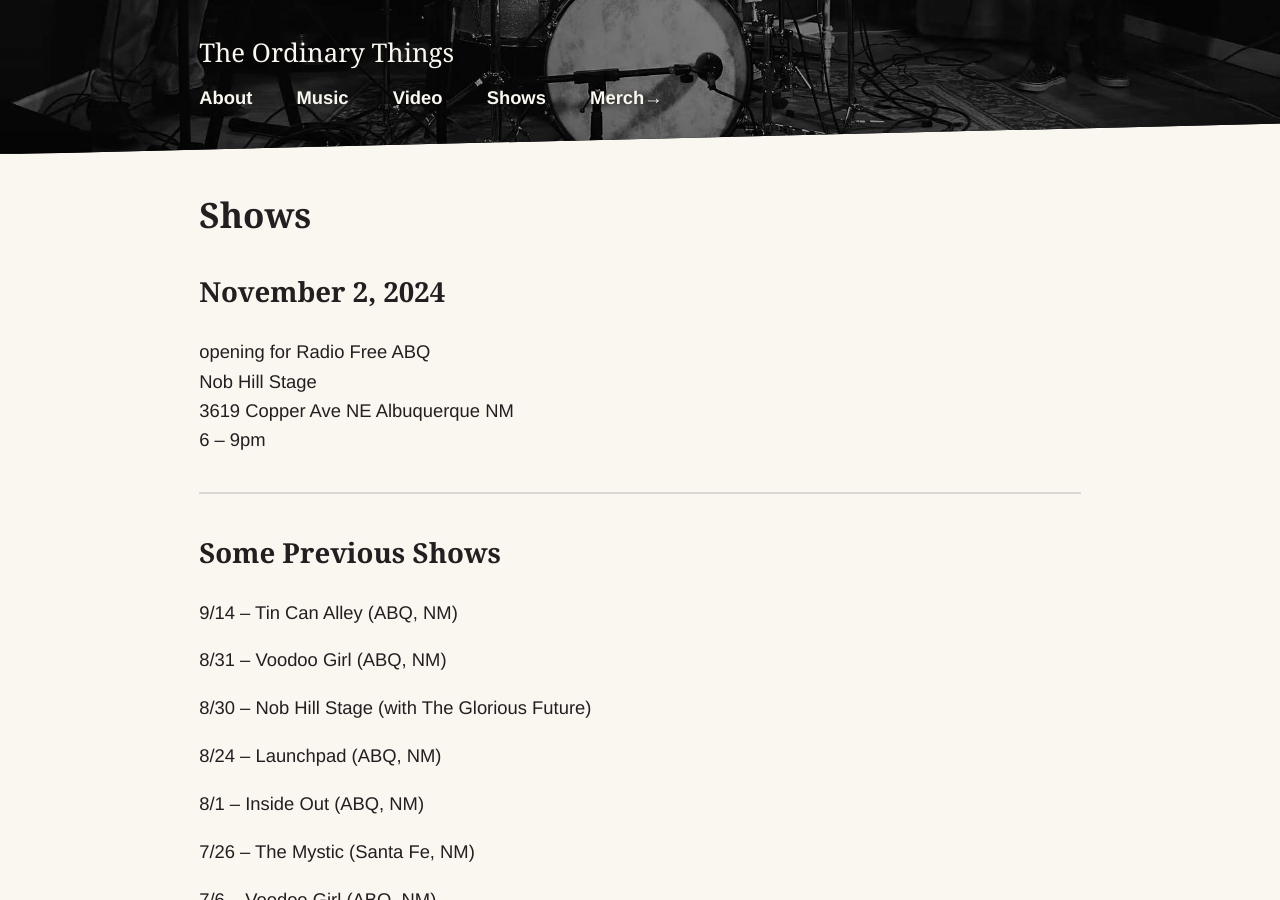
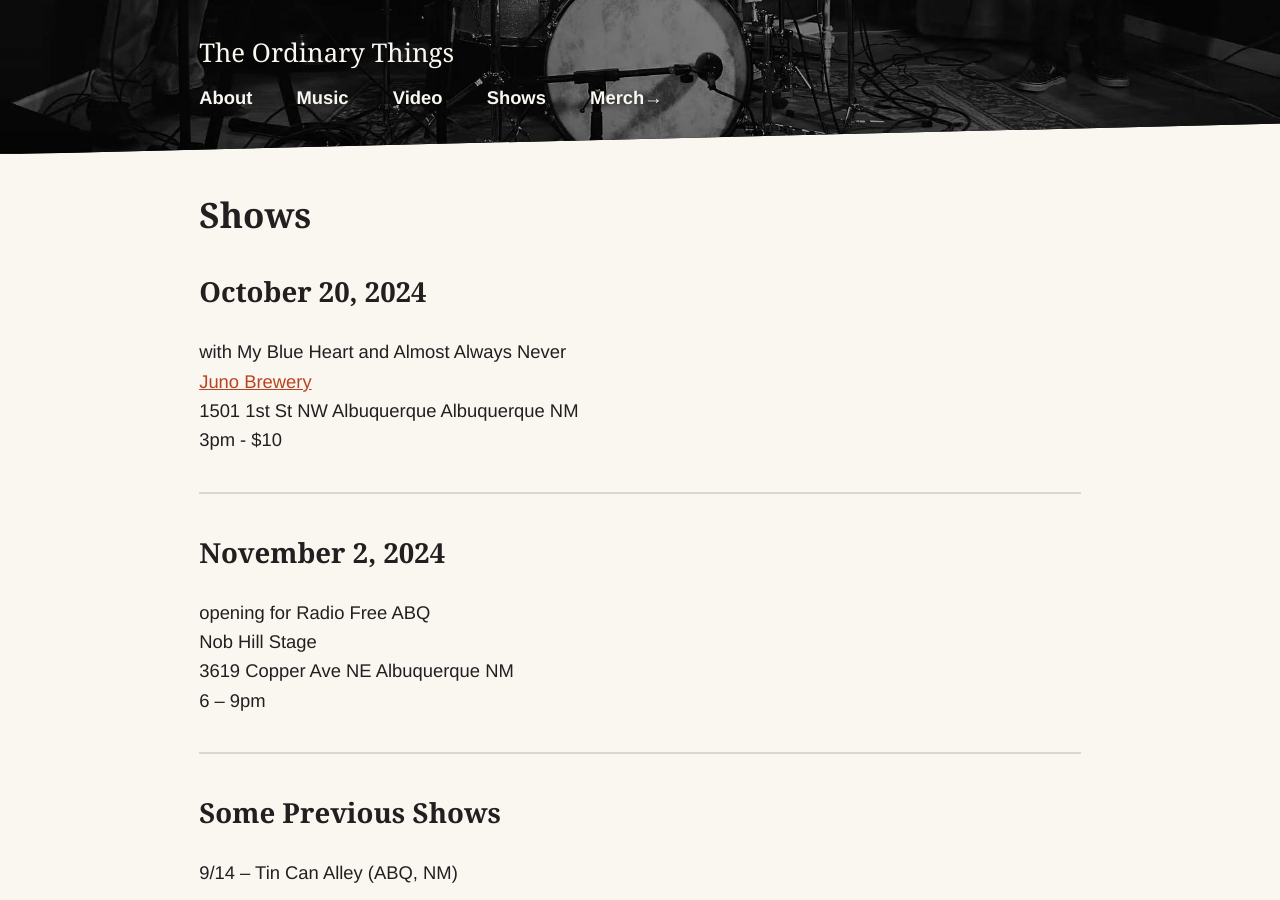
Before and after one commit to nsmsn/theordinarythings, a Jekyll site: the page built from shows.md, in a window 1280 px wide and 900 px high. Built offline with Jekyll 4.4.1, drawn with Linux system fonts in a browser that asks for light colours; some web fonts are replaced.

Commit message:
Updated Shows

```diff
--- a/shows.md
+++ b/shows.md
@@ -3,6 +3,15 @@ title: Shows
 date: 2024-08-20 14:03:00 -06:00
 permalink: "/shows/"
 layout: page
+---
+
+## October 20, 2024
+
+<p>with My Blue Heart and Almost Always Never<br/>
+<a href="https://junopub.com/">Juno Brewery</a><br/>
+1501 1st St NW Albuquerque Albuquerque NM<br/>
+3pm - $10</p>
+
 ---
 
 ## November 2, 2024
```
